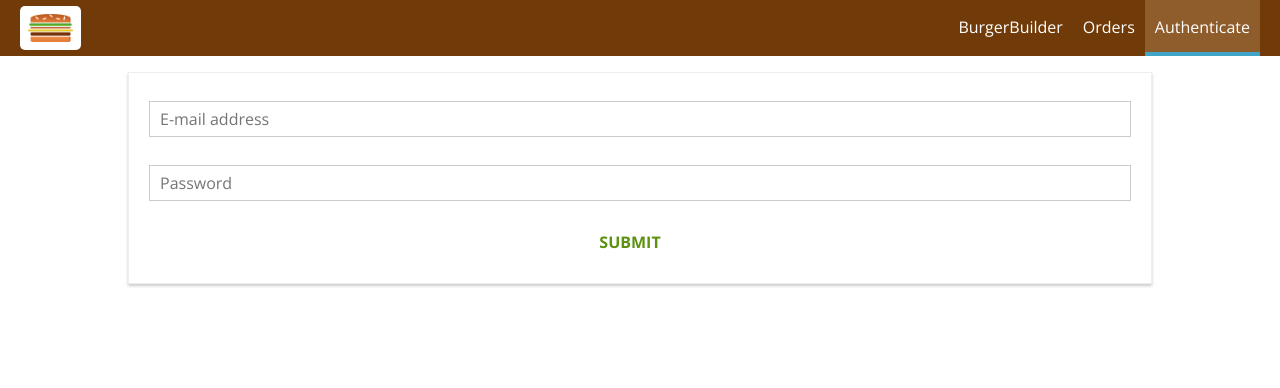
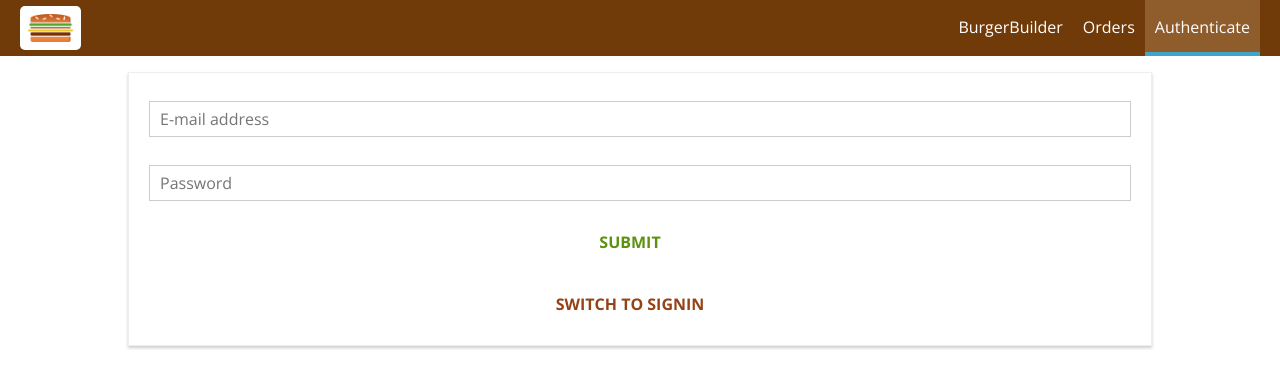
Before and after one commit to Jarkkohei/React-Complete-Guide, a React app: page /auth in a window 1280 px wide. Shown: the top 388 px of the page. Built offline with nearby package versions, Linux system fonts and the light colour scheme.

Commit message:
Added the Signin. #312

```diff
--- a/src/containers/Auth/Auth.js
+++ b/src/containers/Auth/Auth.js
@@ -38,7 +38,8 @@
                 valid: false,
                 touched: false
             }
-        }
+        },
+        isSignup: true
     }
 
     checkValidity(value, rules) {
@@ -82,8 +83,14 @@
 
     submitHandler = (event) => {
         event.preventDefault();
-        this.props.onAuth(this.state.controls.email.value, this.state.controls.password.value);
+        this.props.onAuth(this.state.controls.email.value, this.state.controls.password.value, this.state.isSignup);
     };
+
+    switchAuthModeHandler = () => {
+        this.setState(prevState => {
+            return { isSignup: !prevState.isSignup}
+        });
+    }
 
     render() {
 
@@ -115,6 +122,9 @@
                     { form }
                     <Button btnType="Success">SUBMIT</Button>
                 </form>
+                <Button
+                    clicked={this.switchAuthModeHandler}
+                    btnType="Danger">SWITCH TO { this.state.isSignup ? 'SIGNIN' : 'SIGNUP'}</Button>
             </div>
         );
     }
@@ -122,7 +132,7 @@
 
 const mapDispatchToProps = dispatch => {
     return {
-        onAuth: (email, password) => dispatch(actions.auth(email, password))
+        onAuth: (email, password, isSignup) => dispatch(actions.auth(email, password, isSignup))
     };
 };
 
--- a/src/store/actions/auth.js
+++ b/src/store/actions/auth.js
@@ -22,7 +22,7 @@
     };
 };
 
-export const auth = (email, password) => {
+export const auth = (email, password, isSignup) => {
     return dispatch => {
         dispatch(authStart());
 
@@ -31,7 +31,11 @@
             password: password,
             returnSecureToken: true
         };
-        axios.post('https://www.googleapis.com/identitytoolkit/v3/relyingparty/signupNewUser?key=<YourFirebaseAPIKeyHere>', authData)
+        let url = 'https://www.googleapis.com/identitytoolkit/v3/relyingparty/signupNewUser?key=<YourFirebaseAPIKeyHere>';
+        if(!isSignup) {
+            url = 'https://www.googleapis.com/identitytoolkit/v3/relyingparty/verifyPassword?key=<YourFirebaseAPIKeyHere>';
+        }
+        axios.post(url, authData)
             .then(response => {
                 console.log(response);
                 dispatch(authSuccess(response.data));
```
